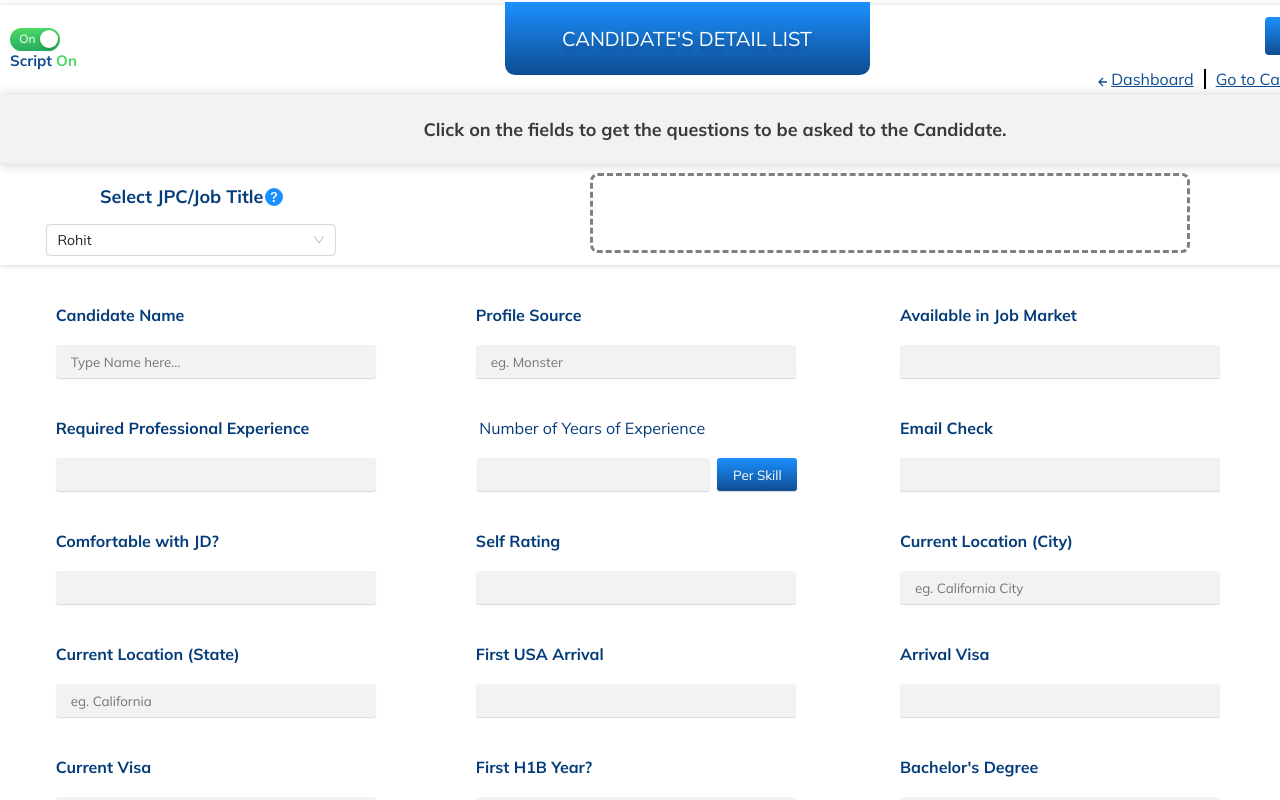
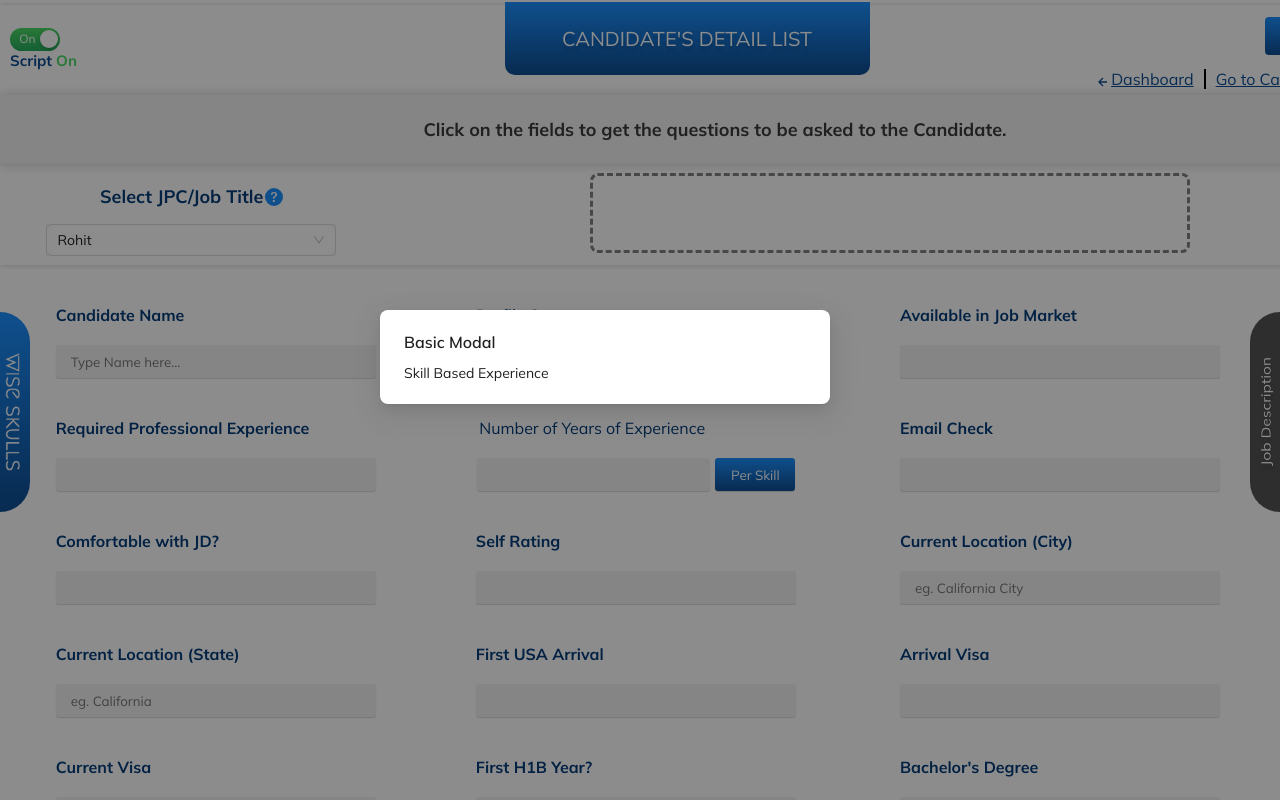
Before and after one commit to akramws/crm-practice, a React (Create React App) app: page /form in a window 1280 px wide. Both pictures are taken after a click on the button "Per Skill". Shown: the top 800 px of the page. Built offline with nearby package versions, Linux system fonts and the light colour scheme.

Commit message:
Neha side des complete karde

```diff
--- a/src/Component/CandidateFormBody.jsx
+++ b/src/Component/CandidateFormBody.jsx
@@ -1,11 +1,47 @@
 import React from 'react'
 import './Style/CandidateFormBody.css'
 import { IoIosArrowDown } from 'react-icons/io';
-import { FaRegQuestionCircle, FaAsterisk } from 'react-icons/fa';
+import { FaAsterisk } from 'react-icons/fa';
+import { BsQuestionCircleFill } from 'react-icons/bs';
+import Sidebar from './Sidebar';
+import RightSidebar from './RightSidebar';
+import { Button, Modal } from 'antd';
+import { useState } from 'react';
 
 
 const CandidateFormBody = () => {
+
+    const [open, setOpen] = useState(false);
+    const showModal = () => {
+        setOpen(true);
+    };
+    const handleOk = (e) => {
+        console.log(e);
+        setOpen(false);
+    };
+    const handleCancel = (e) => {
+        console.log(e);
+        setOpen(false);
+    };
+
     return (
+        <>
+            <Modal
+                title="Basic Modal"
+                open={open}
+                onOk={handleOk}
+                onCancel={handleCancel}
+                okButtonProps={{
+                    disabled: true,
+                }}
+                cancelButtonProps={{
+                    disabled: true,
+                }}
+            >
+                <div>
+                    <header className='skill-head'>Skill Based Experience</header>
+                </div>
+            </Modal>
             <div>
                 <div className='form-input-fields'>
                     <div className='form-inputs1'>
@@ -18,13 +54,13 @@ const CandidateFormBody = () => {
                         <div className='Candidate-Name'><br /><br />
 
                             <label htmlFor="">Required Professional Experience</label><br /><br />
-                        <input type="text"  />
+                            <input type="text" />
 
                         </div>
                         <div className='Candidate-Name'><br /><br />
 
                             <label htmlFor="">Comfortable with JD?</label><br /><br />
-                        <input type="text"  />
+                            <input type="text" />
 
                         </div>
                         <div className='Candidate-Name'><br /><br />
@@ -36,49 +72,49 @@ const CandidateFormBody = () => {
                         <div className='Candidate-Name'><br /><br />
 
                             <label htmlFor="">Current Visa</label><br /><br />
-                        <input type="text"  />
+                            <input type="text" />
 
                         </div>
                         <div className='Candidate-Name'><br /><br />
 
                             <label htmlFor="">Master's Degree</label><br /><br />
-                        <input type="text"  />
+                            <input type="text" />
 
                         </div>
                         <div className='Candidate-Name'><br /><br />
 
                             <label htmlFor="">Initial OPT Year</label><br /><br />
-                        <input type="text"  />
+                            <input type="text" />
 
                         </div>
                         <div className='Candidate-Name'><br /><br />
 
                             <label htmlFor="">Living with?</label><br /><br />
-                        <input type="text"  />
+                            <input type="text" />
 
                         </div>
                         <div className='Candidate-Name'><br /><br />
 
                             <label htmlFor="">Currently on a Project?</label><br /><br />
-                        <input type="text"  />
+                            <input type="text" />
 
                         </div>
                         <div className='Candidate-Name'><br /><br />
 
                             <label htmlFor="">Reason for Changing the Job?</label><br /><br />
-                        <input type="text"  />
+                            <input type="text" />
 
                         </div>
                         <div className='Candidate-Name'><br /><br />
 
                             <label htmlFor="">Anything in Pipeline?</label><br /><br />
-                        <input type="text"  />
+                            <input type="text" />
 
                         </div>
                         <div className='Candidate-Name'><br /><br />
 
                             <label htmlFor="" className='about-skills'>Are there any new skills that <br />you are planning to learn in future? <br /></label><br />
-                        <input type="text"  />
+                            <input type="text" />
 
                         </div>
                     </div>
@@ -92,68 +128,68 @@ const CandidateFormBody = () => {
                         <div className='Candidate-Name1'><br /><br />
 
                             <label htmlFor="" className='experience'>Number of Years of Experience</label><br /><br />
-                        <input type="text"  />
-                        <button>Per Skill</button>
+                            <input type="text" />
+                            <button className='skill-but' onClick={showModal}>Per Skill</button>
                         </div>
 
                         <div className='Candidate-Name'><br /><br />
 
                             <label htmlFor="">Self Rating</label><br /><br />
-                        <input type="text"  />
+                            <input type="text" />
 
                         </div>
                         <div className='Candidate-Name'><br /><br />
 
                             <label htmlFor="">First USA Arrival</label><br /><br />
-                        <input type="text"  />
+                            <input type="text" />
 
                         </div>
                         <div className='Candidate-Name'><br /><br />
 
                             <label htmlFor="">First H1B Year?</label><br /><br />
-                        <input type="text"  />
+                            <input type="text" />
 
                         </div>
                         <div className='Candidate-Name'><br /><br />
 
                             <label htmlFor="">Other Education</label><br /><br />
-                        <input type="text"  />
+                            <input type="text" />
 
                         </div>
                         <div className='Candidate-Name'><br /><br />
 
                             <label htmlFor="">Stem OPT Year</label><br /><br />
-                        <input type="text"  />
+                            <input type="text" />
 
                         </div>
                         <div className='Candidate-Name'><br /><br />
 
                             <label htmlFor="">Ready to Relocate?</label><br /><br />
-                        <input type="text"  />
+                            <input type="text" />
 
                         </div>
                         <div className='Candidate-Name'><br /><br />
 
                             <label htmlFor="">Current Project Timeline</label><br /><br />
-                        <input type="text"  />
+                            <input type="text" />
 
                         </div>
                         <div className='Candidate-Name'><br /><br />
 
                             <label htmlFor="">Applied for the same position & client?</label><br /><br />
-                        <input type="text"  />
+                            <input type="text" />
 
                         </div>
                         <div className='Candidate-Name'><br /><br />
 
                             <label htmlFor="">Past Experience with the same client?</label><br /><br />
-                        <input type="text"  />
+                            <input type="text" />
 
                         </div>
                         <div className='Candidate-Name'><br /><br />
 
                             <label htmlFor="">Are there any specific projects and <br /> clients you would like to work for?<br /></label><br />
-                        <input type="text"  />
+                            <input type="text" />
 
                         </div>
                     </div>
@@ -161,49 +197,49 @@ const CandidateFormBody = () => {
                         <div className='Candidate-Name'><br /><br />
 
                             <label htmlFor="">Available in Job Market</label><br /><br />
-                        <input type="text"  />
+                            <input type="text" />
 
                         </div>
                         <div className='Candidate-Name'><br /><br />
 
                             <label htmlFor="">Email Check</label><br /><br />
-                        <input type="text"  />
+                            <input type="text" />
 
                         </div>
                         <div className='Candidate-Name'><br /><br />
 
                             <label htmlFor="">Current Location (City)</label><br /><br />
-                        <input type="text"  placeholder='eg. California City'/>
+                            <input type="text" placeholder='eg. California City' />
 
                         </div>
                         <div className='Candidate-Name'><br /><br />
 
                             <label htmlFor="">Arrival Visa</label><br /><br />
-                        <input type="text"  />
+                            <input type="text" />
 
                         </div>
                         <div className='Candidate-Name'><br /><br />
 
                             <label htmlFor="">Bachelor's Degree</label><br /><br />
-                        <input type="text"  />
+                            <input type="text" />
 
                         </div>
                         <div className='Candidate-Name'><br /><br />
 
                             <label htmlFor="">CPT Year</label><br /><br />
-                        <input type="text"  />
+                            <input type="text" />
 
                         </div>
                         <div className='Candidate-Name'><br /><br />
 
                             <label htmlFor="">Visa Validity</label><br /><br />
-                        <input type="text"  />
+                            <input type="text" />
 
                         </div>
                         <div className='Candidate-Name'><br /><br />
 
                             <label htmlFor="">Preferred Location</label><br /><br />
-                        <input type="text"  />
+                            <input type="text" />
 
                         </div>
                         <div className='Candidate-Name'><br /><br />
@@ -215,13 +251,13 @@ const CandidateFormBody = () => {
                         <div className='Candidate-Name'><br /><br />
 
                             <label htmlFor="">Interview Availability</label><br /><br />
-                        <input type="text"  placeholder='Type date and time here'/>
+                            <input type="text" placeholder='Type date and time here' />
 
                         </div>
                         <div className='Candidate-Name'><br /><br />
 
                             <label htmlFor="">Which is the one skill or talent you are best <br />at or can guarantee top performance?<br /></label><br />
-                        <input type="text"  />
+                            <input type="text" />
 
                         </div>
                     </div>
@@ -244,14 +280,14 @@ const CandidateFormBody = () => {
 
                 <div className='foot-input'>
                     <div>
-                <label htmlFor="" className='selecter-label'>ADDITIONAL NOTIFICATIONS <FaRegQuestionCircle className='qsn-icon'/></label><br /><br />
+                        <label htmlFor="" className='selecter-label'>ADDITIONAL NOTIFICATIONS <BsQuestionCircleFill className='qsn-icon' /></label><br /><br />
                         <button className='selecter-but'>Select</button>
-                        <button className='arrow-icon'><IoIosArrowDown/></button>
+                        <button className='arrow-icon'><IoIosArrowDown /></button>
                     </div>
 
                     <span className='dash-div'>
                         <div className='dash-para-div'>
-                   <p className='dash-para'><FaAsterisk/> For Internal Use</p>
+                            <p className='dash-para'><FaAsterisk /> For Internal Use</p>
                         </div>
                         <div className='dash-checkbox'>
                             <input type="checkbox" />
@@ -261,8 +297,10 @@ const CandidateFormBody = () => {
                     </span>
                 </div>
                 <button className='sub-but'>Submit</button>
-
+                <Sidebar />
+                <RightSidebar />
             </div>
+        </>
     )
 }
 
--- /dev/null
+++ b/src/Component/RightSidebar.jsx
@@ -0,0 +1,12 @@
+import React from 'react'
+import './Style/RightSidebar.css'
+import Jobdesk from '../assets/images/jobdesk.png'
+const RightSidebar = () => {
+  return (
+    <div className='right-sidebar'>
+        <img src={Jobdesk} alt="" />
+    </div>
+  )
+}
+
+export default RightSidebar
--- a/src/Component/Style/CandidateFormBody.css
+++ b/src/Component/Style/CandidateFormBody.css
@@ -51,6 +51,7 @@
     width: 320px;
     height: 33px;
     border: none;
+    padding: 15px;
 }
 
 .inp-area .noted:focus {
@@ -69,6 +70,7 @@
     width: 746px;
     height: 78px;
     border: none;
+    padding: 8px;
 }
 
 .textarea:focus {
@@ -95,7 +97,7 @@
     border: none;
 }
 
-.form-input-fields .form-inputs2 button {
+.form-input-fields .form-inputs2 .skill-but {
     background: transparent linear-gradient(180deg, #1B90FF 0%, #0E4D92 100%) 0% 0% no-repeat padding-box;
     box-shadow: 0px 1px 1px #00000029;
     border-radius: 3px;
@@ -104,9 +106,10 @@
     color: white;
     position: relative;
     top: 0px;
-    left: 5px;
+    left: 3px;
     width: 80px;
-    height: 33px;
+    height: 33.3px;
+    cursor: pointer;
 }
 
 .form-input-fields .form-inputs3 {
@@ -185,6 +188,7 @@
     width: 320px;
     height: 142px;
     resize: none;
+    padding: 8px;
 }
 
 .form-input-fields .big-input:focus {
@@ -306,9 +310,11 @@
 .qsn-icon {
     position: relative;
     top: 2px;
+    left: 3px;
     width: 19px;
     height: 19px;
     opacity: 1;
+    color: #1B90FF;
 }
 
 .sub-but {
--- /dev/null
+++ b/src/Component/Style/RightSidebar.css
@@ -0,0 +1,37 @@
+/* .right-sidebar {
+    position: fixed;
+    top: 39%;
+    right: 0;
+    display: flex;
+    width: 30px;
+    height: 200px;
+    border-radius: 50px 0 0 50px;
+    background: #535353 0% 0% no-repeat padding-box;
+    justify-content: end;
+    align-items: center;
+  }
+  .right-sidebar img{
+    color: white;
+    transform: rotate(90deg);
+    font-size: 4px;
+    font-family: sans-serif;
+  } */
+
+  .right-sidebar {
+    position: fixed;
+    top: 39%;
+    right: 0;
+    display: flex;
+    width: 30px;
+    height: 200px;
+    border-radius: 50px 0 0 50px;
+    background: transparent linear-gradient(180deg, #535353 0%, #535353 100%) 0%
+      0% no-repeat padding-box;
+    justify-content: start;
+  }
+  .right-sidebar img {
+    width: 150px;
+    height: 160px;
+    margin-left: 5px;
+    margin-bottom: 20px;
+  }
```
Also changed, not shown: src/assets/images/jobdesk.png (added). Lines whose indentation alone changed are shown as unchanged.
